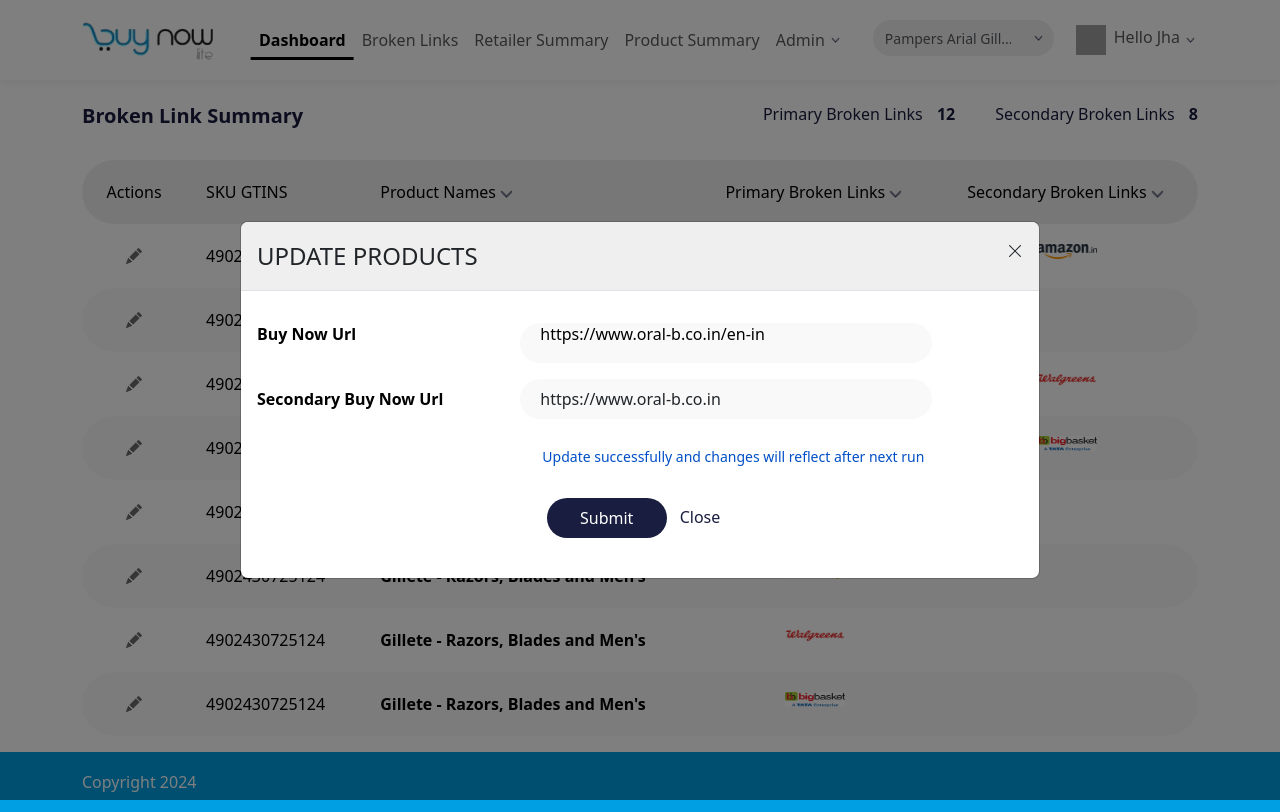
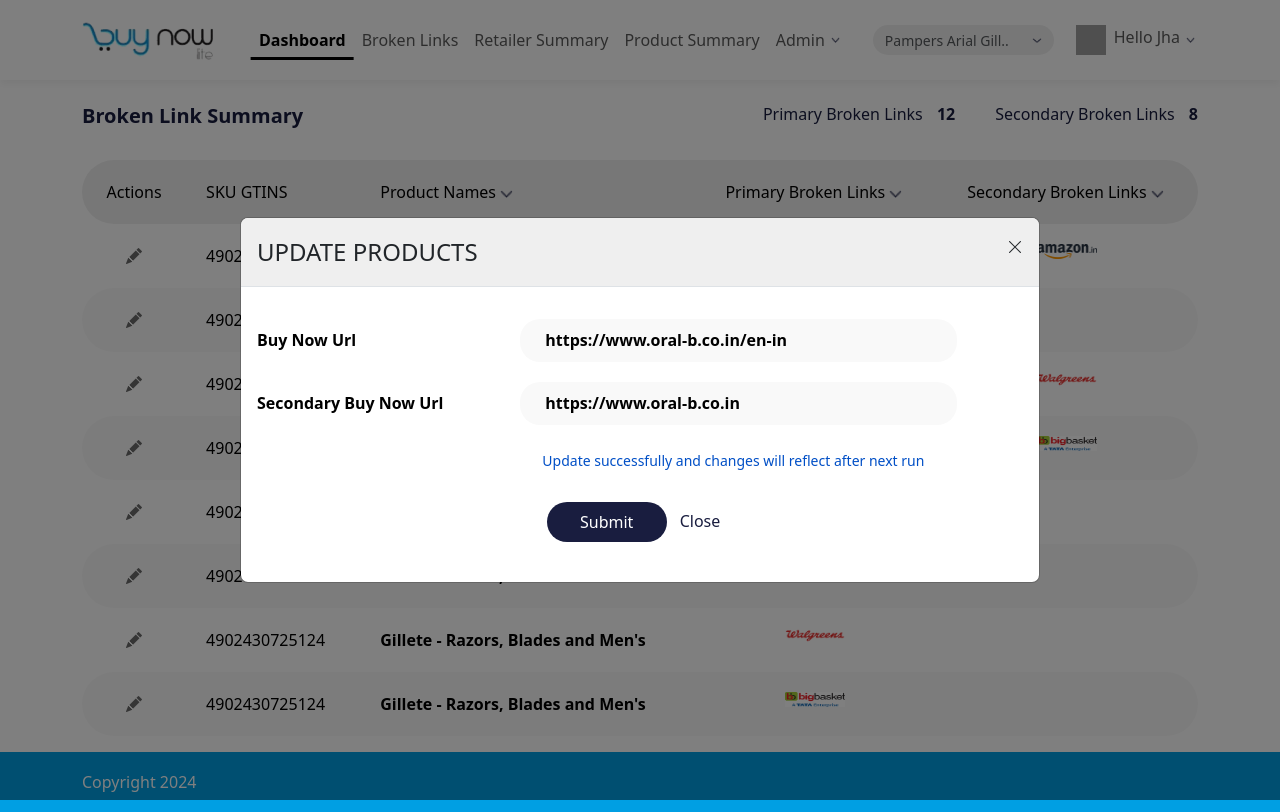
Before and after one commit to webtimate/buy-now-lite, a React (Create React App) app: page / in a window 1280 px wide. Both pictures are taken after a click on the icon 134 px from the left and 256 px from the top of the page. Built offline with nearby package versions, Linux system fonts and the light colour scheme; grey boxes are pictures that could not be loaded.

Commit message:
fix chevron up icon issue and add textinput in modal

```diff
--- a/src/App.css
+++ b/src/App.css
@@ -6,23 +6,6 @@
   box-shadow: 0px 4px 8px rgba(0, 0, 0, 0.05);
   background-color: #fff;
 }
-
-/* .navbar-pills {
-  border-radius: 20px;
-  background-color: rgba(239, 239, 239, 1);
-  width: 181px !important;
-  margin-left: 30px;
-  display: flex;
-  align-items: center;
-  height: 30px;
-  justify-content: center;
-  font-size: 14px;
-}
-
-.navbar-pills-wrapper {
-  display: flex;
-  align-items: center;
-} */
 
 nav > link {
   font-size: 16px !important;
@@ -58,7 +41,7 @@
   color: rgba(25, 29, 63, 1);
 }
 
-.titleSpacing {
+.table-subTitle-spacing {
   padding-right: 40px;
 }
 
@@ -205,10 +188,9 @@
   transform: translateY(-50%) rotate(180deg);
   width: 16px; /* Adjust the width as needed */
   height: 8px; /* Adjust the height as needed */
-  background-image: url("./assets/images/downChevron.svg"); /* Replace with your SVG file path */
+  background-image: url("./assets//images/downChevron.png"); /* Replace with your SVG file path */
   background-repeat: no-repeat;
   background-size: contain;
-  transition: 100;
 }
 
 .chevron-down::after {
@@ -267,7 +249,6 @@
 }
 .custom-input {
   width: 181px;
-  height: 30px;
   margin-left: 30px;
 }
 .custom-input
@@ -280,7 +261,9 @@
   background-color: #efefef;
   border: none;
   font-size: 14px;
+  height: 30px;
 }
+/* input toggle drop menu  */
 .custom-input
   .input-group
   > :not(:first-child):not(.dropdown-menu):not(.valid-tooltip):not(
@@ -290,28 +273,34 @@
   border-bottom-right-radius: 20px;
   background-color: #efefef;
   border: none;
+  height: 30px;
 }
 .custom-input .form-control:focus {
   box-shadow: none;
 }
-.navbar-input-chevron-down::after {
-  content: "";
-  position: absolute;
-  top: 50%;
-  right: 8px;
-  transform: translateY(-50%);
-  width: 12px; /* Adjust the width as needed */
-  height: 6px; /* Adjust the height as needed */
-  background-image: url("./assets//images/downChevron.png"); /* Replace with your SVG file path */
-  background-repeat: no-repeat;
-  background-size: contain;
-  z-index: 5;
-}
+
 .custom-input .dropdown-toggle::after {
-  display: hidden;
+  display: none;
+  color: transparent;
 }
 
 .custom-input .btn {
   box-shadow: none;
-  color: #efefef;
+  color: transparent;
 }
+
+.custom-text-input .input-group > .form-control {
+  border-radius: 20px;
+  background-color: #f9f9f9;
+  border: none;
+  padding: 12px 12px 12px 25px;
+}
+.custom-text-input .form-control:focus {
+  box-shadow: none;
+}
+.custom-text-input input {
+  font-size: 16px;
+  font-weight: 600;
+  line-height: 19.2px;
+  color: #000000;
+}
--- a/src/components/Header.jsx
+++ b/src/components/Header.jsx
@@ -1,10 +1,10 @@
-import React from "react";
+import React, { useState } from "react";
 import Container from "react-bootstrap/Container";
-
 import { Navbar, Nav, NavDropdown, Image } from "react-bootstrap";
 import Input from "./Input";
 
 const Header = () => {
+  const [navAutoFillText, setNavAutoFillText] = useState("");
   return (
     <Navbar bg="#FFFFFF" expand="lg" className="navbar" sticky="top">
       <Container>
@@ -39,7 +39,11 @@
               </NavDropdown>
             </div>
 
-            <Input text={""} placeholderText={"Pampers Arial Gill..."} />
+            <Input
+              text={navAutoFillText}
+              placeholderText={"Pampers Arial Gill..."}
+              setTextValue={setNavAutoFillText}
+            />
           </Nav>
           <NavDropdown
             title={
@@ -55,7 +59,7 @@
               </>
             }
             id="basic-nav-dropdown"
-            className="navbar-chevron-down reset-default-chevron "
+            className="navbar-chevron-down reset-default-chevron"
           >
             <NavDropdown.Item href="#action/3.1">Profile</NavDropdown.Item>
             <NavDropdown.Item href="#action/3.2">Settings</NavDropdown.Item>
--- a/src/components/Input.jsx
+++ b/src/components/Input.jsx
@@ -1,22 +1,31 @@
-import React from "react";
+import React, { useRef } from "react";
 import Dropdown from "react-bootstrap/Dropdown";
 import DropdownButton from "react-bootstrap/DropdownButton";
 import Form from "react-bootstrap/Form";
 import InputGroup from "react-bootstrap/InputGroup";
 
-const Input = ({ text, placeholderText }) => {
+const Input = ({ text, placeholderText, setTextValue }) => {
   return (
-    <div className="custom-input ">
-      <InputGroup className="mb-3 navbar-input-chevron-down">
+    <div className="custom-input d-flex justify-content-center align-items-center">
+      <InputGroup className="">
         <Form.Control
           aria-label="Text input with dropdown button"
           placeholder={placeholderText}
           value={text}
+          onChange={(e) => setTextValue(e.target.value)}
         />
 
         <DropdownButton
           variant="outline-secondary"
-          title={""}
+          title={
+            <img
+              src={require("../assets/images/downChevron.png")}
+              width="10"
+              height="5"
+              className="d-flex align-items-center"
+              alt="down chevron icon"
+            />
+          }
           id="input-group-dropdown-2"
           align="end"
         >
--- a/src/components/Modal.jsx
+++ b/src/components/Modal.jsx
@@ -2,6 +2,7 @@
 import Modal from "react-bootstrap/Modal";
 import Row from "react-bootstrap/Row";
 import Col from "react-bootstrap/Col";
+import TextInput from "./TextInput";
 
 function MyVerticallyCenteredModal(props) {
   return (
@@ -25,20 +26,16 @@
           <Col xs={12} md={4}>
             <p className="modal-body-text">Buy Now Url</p>
           </Col>
-          <Col xs={6} md={8}>
-            <div className="buyNowContainer">
-              <p className="modal-body-url">https://www.oral-b.co.in/en-in</p>
-            </div>
+          <Col xs={6} md={7}>
+            <TextInput text={"https://www.oral-b.co.in/en-in"} />
           </Col>
         </Row>
         <Row className="mt-3 d-flex align-items-baseline">
           <Col xs={12} md={4}>
             <p className="modal-body-text">Secondary Buy Now Url</p>
           </Col>
-          <Col xs={6} md={8}>
-            <div className="buyNowContainer">
-              <div>https://www.oral-b.co.in</div>
-            </div>
+          <Col xs={6} md={7}>
+            <TextInput text={"https://www.oral-b.co.in"} />
           </Col>
         </Row>
         <Row>
--- a/src/components/Tables.jsx
+++ b/src/components/Tables.jsx
@@ -12,7 +12,7 @@
       <div className="d-flex justify-content-between">
         <p className="table-title">Broken Link Summary</p>
         <div className="d-flex ">
-          <p className="table-subTitle titleSpacing">
+          <p className="table-subTitle table-subTitle-spacing">
             Primary Broken Links{" "}
             <span style={{ marginLeft: 10 }}>
               <b>12</b>
@@ -61,7 +61,7 @@
         </thead>
         <tbody className="custom-tr">
           <tr className="custom-tr">
-            <td className="text-center">
+            <td className="text-center ">
               <i
                 class="bi bi-pencil-fill"
                 onClick={() => setModalShow(true)}
--- /dev/null
+++ b/src/components/TextInput.jsx
@@ -0,0 +1,21 @@
+import React from "react";
+import Form from "react-bootstrap/Form";
+import InputGroup from "react-bootstrap/InputGroup";
+import Container from "react-bootstrap/Container";
+
+const TextInput = ({ text }) => {
+  return (
+    <div className="custom-text-input">
+      <InputGroup>
+        <Form.Control
+          aria-label="Username"
+          aria-describedby="basic-addon1"
+          value={text}
+          className="modal-body-url"
+        />
+      </InputGroup>
+    </div>
+  );
+};
+
+export default TextInput;
```
